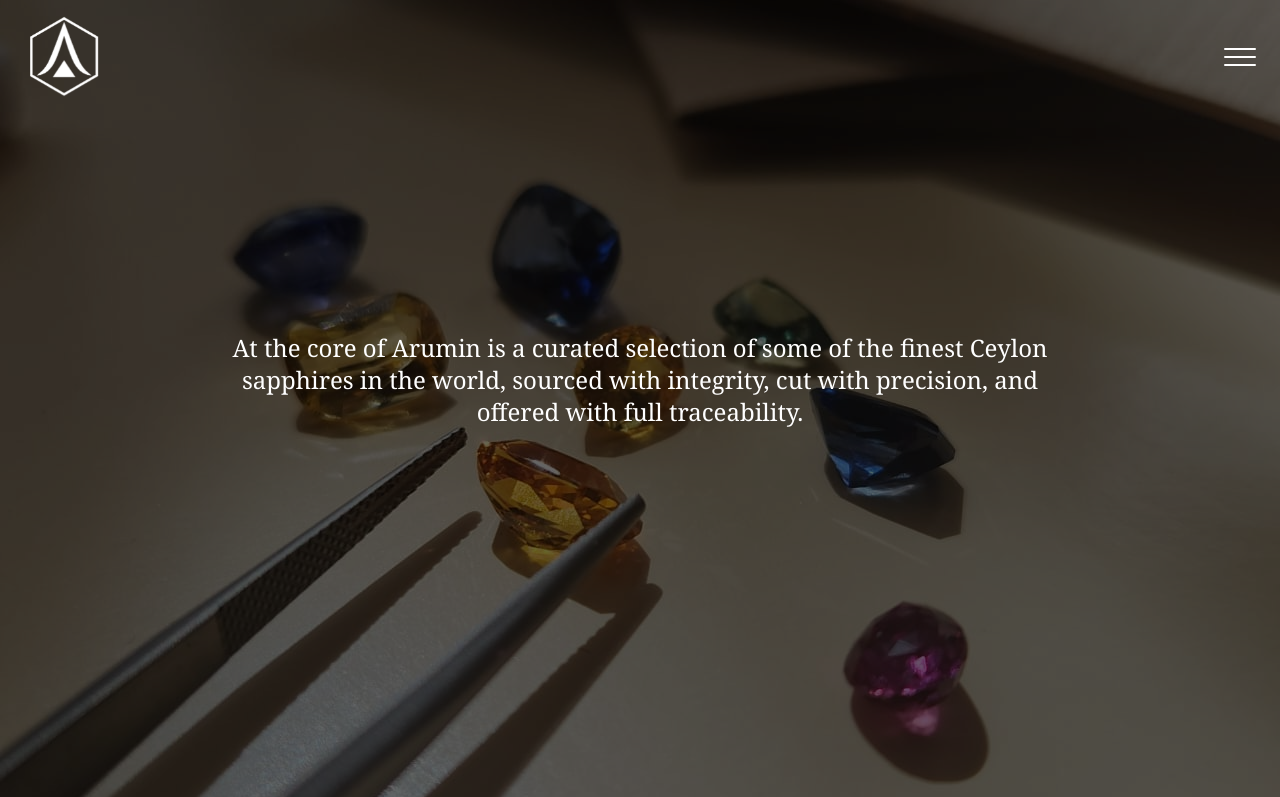
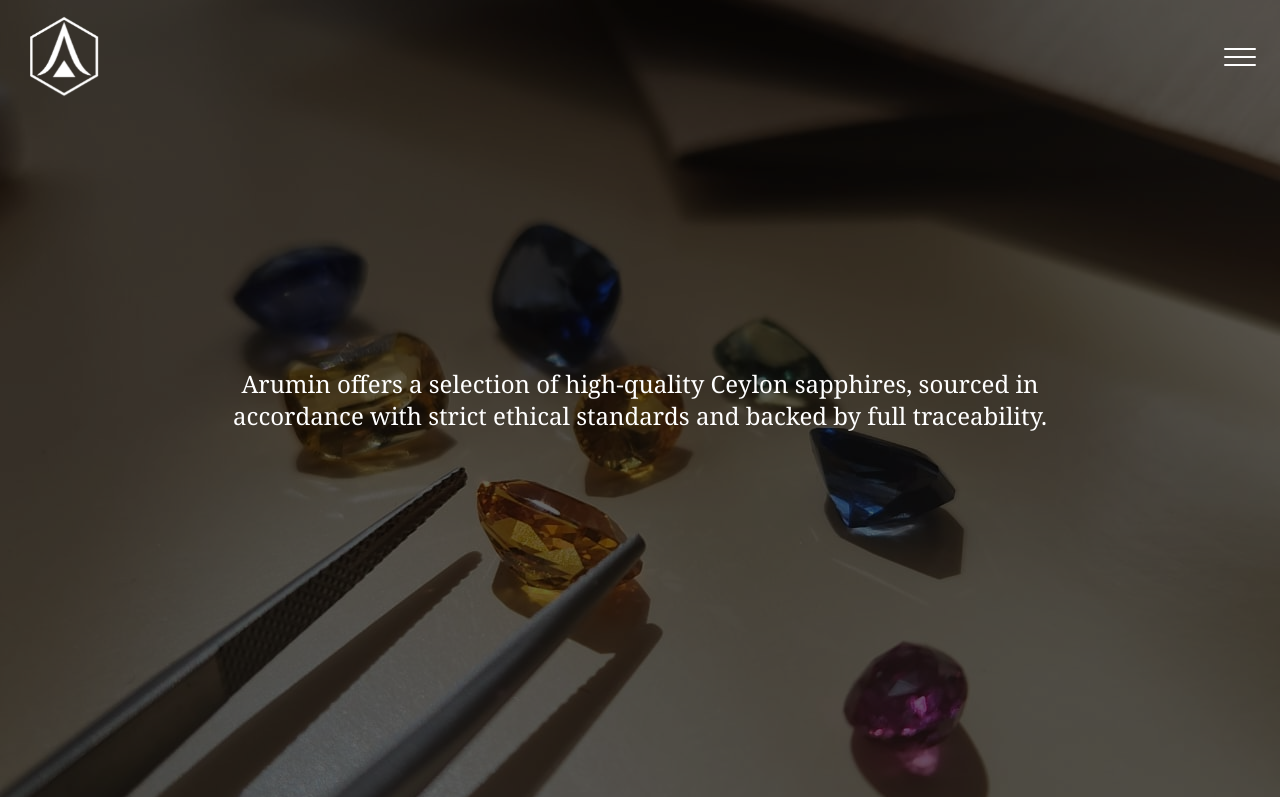
Before and after one commit to ruk101/Arumin_com, a Next.js app: page /about in a window 1280 px wide. Shown: the top 797 px of the page. Built offline with nearby package versions, Linux system fonts and the light colour scheme.

Commit message:
Fix: Smooth scroll and centered content for Hero section

```diff
--- a/src/components/About/ParallaxInfoSection.js
+++ b/src/components/About/ParallaxInfoSection.js
@@ -13,30 +13,18 @@ const HeroParallaxSection = () => {
 
     const scrollStep = (deltaY) => {
       canScroll = false;
-
-      // ✅ Add delay depending on the step (slower when entering step 2)
-      const delay = step === 0 ? 1200 : 2500;
       setTimeout(() => {
         canScroll = true;
-      }, delay);
+      }, 1000);
 
-      if (deltaY > 30) {
-        if (step < 1) {
-          setStep((prev) => prev + 1);
-        } else {
-          setStep(2);
+      if (deltaY > 30 && step < 1) {
+        setStep(1);
+        setTimeout(() => {
           setScrollLocked(false);
           document.body.style.overflow = 'auto';
-
-          const nextElement = sectionRef.current?.nextElementSibling;
-          if (nextElement) {
-            setTimeout(() => {
-              nextElement.scrollIntoView({ behavior: 'smooth' });
-            }, 100);
-          }
-        }
+        }, 500); // unlock scroll slightly after text loads
       } else if (deltaY < -30 && step > 0) {
-        setStep((prev) => prev - 1);
+        setStep(0);
       }
     };
 
@@ -77,37 +65,10 @@ const HeroParallaxSection = () => {
     };
   }, [step, scrollLocked]);
 
-  // ✅ Reset scroll step when section reappears
-  useEffect(() => {
-    const observer = new IntersectionObserver(
-      ([entry]) => {
-        if (entry.isIntersecting && step >= 2) {
-          setStep(1);
-          setScrollLocked(true);
-          document.body.style.overflow = 'hidden';
-
-          // Scroll to top of hero section
-          sectionRef.current?.scrollIntoView({ behavior: 'smooth' });
-        }
-      },
-      { threshold: 0.5 }
-    );
-
-    if (sectionRef.current) {
-      observer.observe(sectionRef.current);
-    }
-
-    return () => {
-      if (sectionRef.current) {
-        observer.unobserve(sectionRef.current);
-      }
-    };
-  }, [step]);
-
   return (
     <section
       ref={sectionRef}
-      className="relative w-full bg-fixed bg-center bg-cover text-white px-6 md:px-20 h-screen"
+      className="relative w-full bg-fixed bg-center bg-cover text-white px-6 md:px-20 min-h-screen pb-20"
       style={{ backgroundImage: "url('/AboutUs-one.jpg')" }}
     >
       {/* Overlay */}
@@ -115,19 +76,13 @@ const HeroParallaxSection = () => {
 
       {/* Content */}
       <div
-        className={`relative z-10 max-w-4xl mx-auto text-left md:text-center h-full px-4 overflow-hidden flex items-start md:items-center justify-center ${
-          step === 0 ? 'pt-28 md:pt-0' : 'pt-0'
-        }`}
+  className="relative z-10 max-w-4xl mx-auto text-left md:text-center flex items-center justify-center min-h-[100vh] px-2"
 >
-        <div
-          key={step}
-          className="animate-fade-in transition-opacity duration-[2000ms] ease-in-out opacity-0 h-full flex items-center justify-center w-full"
-        >
-          <div className="overflow-y-auto max-h-[90vh] w-full space-y-6 pb-10 px-2">
+  <div className="w-full">
+    <div key={step} className="animate-fade-in transition-opacity duration-[2000ms] ease-in-out opacity-0 space-y-6">
       {step === 0 && (
         <p className="font-garamond text-lg md:text-2xl leading-relaxed font-light">
-                At the core of Arumin is a curated selection of some of the finest Ceylon sapphires in the world,
-                sourced with integrity, cut with precision, and offered with full traceability.
+          Arumin offers a selection of high-quality Ceylon sapphires, sourced in accordance with strict ethical standards and backed by full traceability.
         </p>
       )}
 
```
Lines whose indentation alone changed are shown as unchanged.
